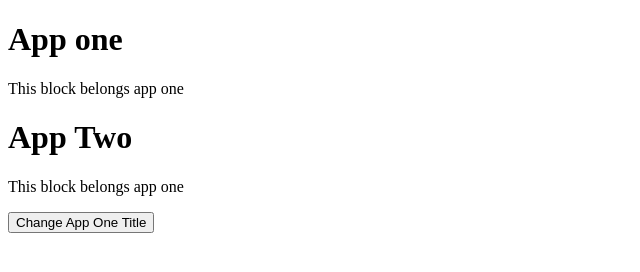
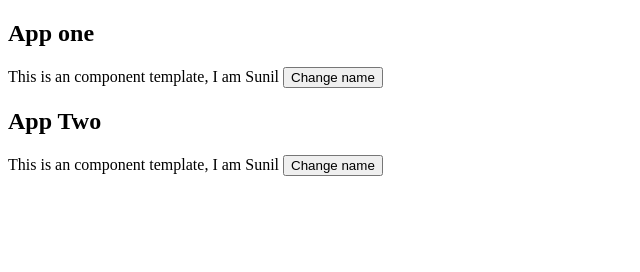
Before and after one commit to sunil120/vuejstutorial, a plain HTML site: page index.html in a window 1280 px wide. Shown: the whole page, without its empty margins (0-640 px from the left). Drawn offline with nearby package versions, Linux system fonts and the light colour scheme.

Commit message:
component session

```diff
--- a/app.js
+++ b/app.js
@@ -1,3 +1,16 @@
+Vue.component('greeting' , {
+	template:'<p>This is an component template, I am {{name}} <button v-on:click="changeName">Change name</button></p>',
+	data:function(){
+		return {
+			name: "Sunil"
+		}
+	},
+	methods: {
+		changeName: function() {
+			this.name = "Sushil"
+		}
+	}
+})
 var instaceOne = new Vue({
 	el: '#vue-app-one',
 	data: {
--- a/index.html
+++ b/index.html
@@ -7,14 +7,13 @@
 </head>
 <body>
 	<div id="vue-app-one">
-		<h1>{{ title }}</h1>
-		<p>{{ greet }}</p>
+		<h2>{{ title }}</h2>
+		<greeting></greeting>
 	</div>
 
 	<div id="vue-app-two">
-		<h1>{{ title }}</h1>
-		<p>{{ greet }}</p>
-		<button v-on:click="changeAppOneTitle">Change App One Title</button>
+		<h2>{{ title }}</h2>
+		<greeting></greeting>
 	</div>
 
 	<script src="app.js"></script>
```
